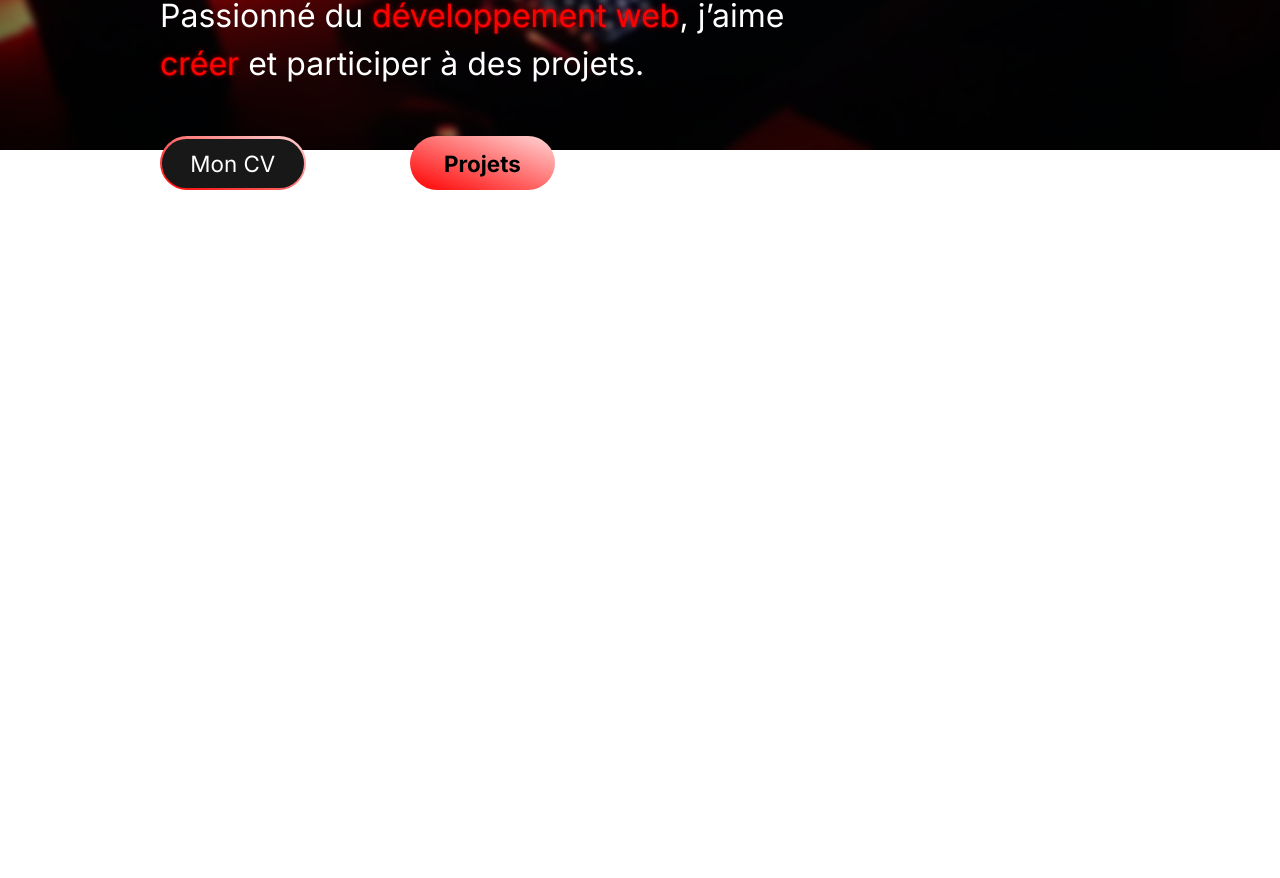
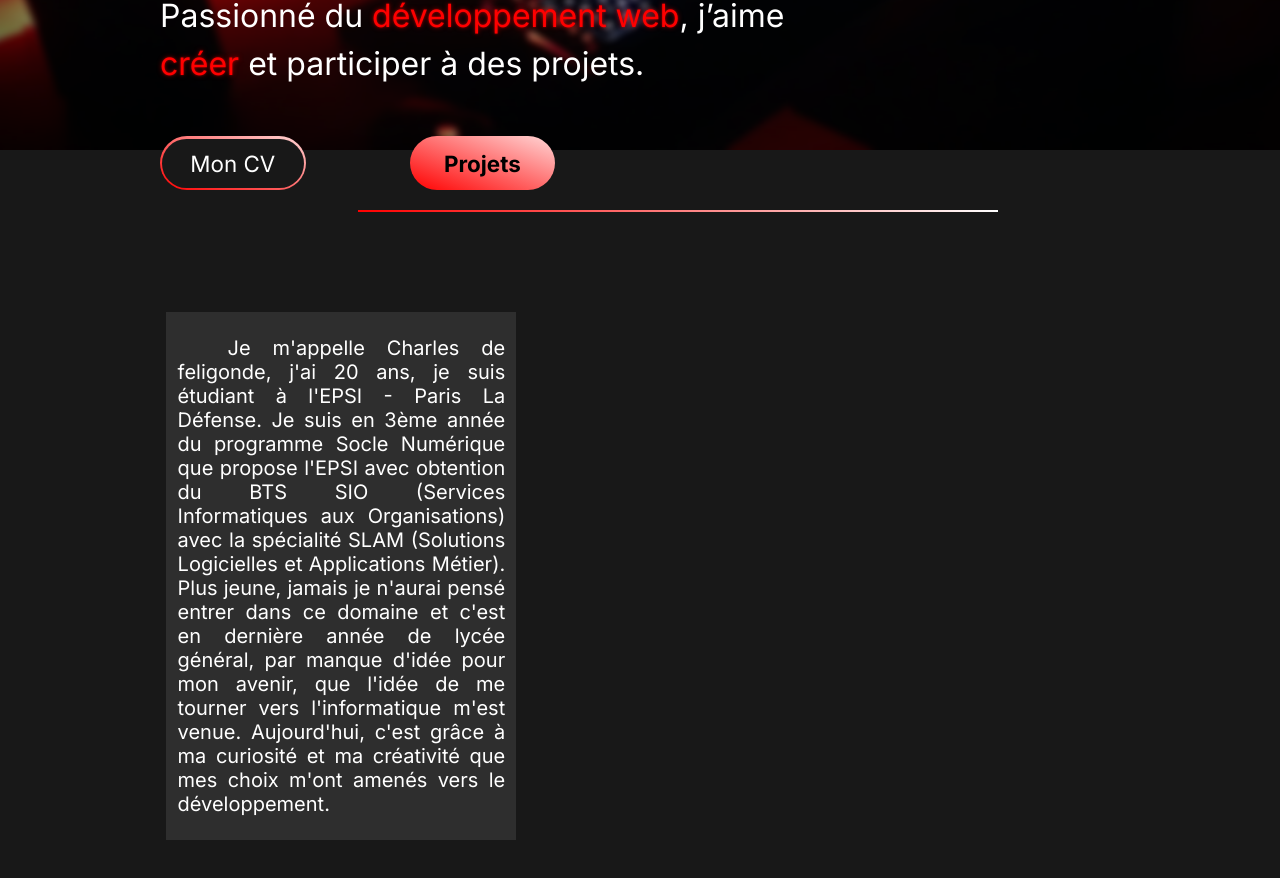
Before and after one commit to Charl2fde/PortfolioNext, a Next.js app in the folder portoflionext/: page / in a window 1280 px wide. Shown: the part 666-1544 px from the top of the page. Before the commit the page ends 1008 px from the top, so only its background shows below. Built offline with nearby package versions, Linux system fonts and the light colour scheme.

Commit message:
📦 NEW: a propos txt

```diff
--- a/portoflionext/src/components/separator/index.tsx
+++ b/portoflionext/src/components/separator/index.tsx
@@ -1,8 +1,10 @@
-import styles from "@/styles/separator.module.css";
+// components/Separator.js
+import React from 'react';
+import styles from '@/styles/separator.module.css';
 
 const Separator = () => {
     return (
-        <div className={styles.Separator}/>
+        <div className={styles.separator}></div>
     );
 };
 
--- a/portoflionext/src/pages/index.tsx
+++ b/portoflionext/src/pages/index.tsx
@@ -40,7 +40,30 @@ export default function Home() {
           </div>
         </section>
         <section className={styles.containerApropos}>
-          <Separator />
+        <Separator />
+          <div className={styles.containerTextApropos}>
+            <div className={styles.bio}>
+              <p>
+                Je m'appelle Charles de feligonde, j'ai 20 ans, je suis étudiant à l'EPSI - Paris La Défense.
+                Je suis en 3ème année du programme Socle Numérique que propose l'EPSI avec obtention du BTS SIO
+                (Services Informatiques aux Organisations) avec la spécialité SLAM (Solutions Logicielles et Applications Métier).
+                Plus jeune, jamais je n'aurai pensé entrer dans ce domaine et c'est en dernière année de lycée général,
+                par manque d'idée pour mon avenir, que l'idée de me tourner vers l'informatique m'est venue. Aujourd'hui,
+                c'est grâce à ma curiosité et ma créativité que mes choix m'ont amenés vers le développement.
+              </p>
+            </div>
+            <div className={styles.returnCards}>
+              <div>
+
+              </div>
+              <div>
+
+              </div>
+              <div>
+
+              </div>
+            </div>
+          </div>
         </section>
       </main>
     </>
--- a/portoflionext/src/styles/Home.module.css
+++ b/portoflionext/src/styles/Home.module.css
@@ -84,7 +84,30 @@
 /* A propos */
 
 .containerApropos {
-    height: 12rem;
+    height: 50rem;
     width: 100%;
-    background-color:rgb(24, 24, 24,);
+    background-color:rgb(24, 24, 24);
+    padding-top: 60px;
 }
+
+.containerTextApropos {
+    display: flex;
+    flex-direction: row;
+    margin-top: 100px;
+}
+
+.bio {
+    margin-left: 13%;
+    height: 33rem;
+    width: 350px;
+    background: rgb(46, 46, 46);
+}
+
+.bio p{
+    color: rgb(255, 255, 255);
+    text-align: justify;
+    height: auto;
+    font-size: 20px;
+    padding: 1.5rem 0.7rem;
+    text-indent: 50px;
+}
--- a/portoflionext/src/styles/separator.module.css
+++ b/portoflionext/src/styles/separator.module.css
@@ -1,5 +1,8 @@
-.separator{
-    height: 80px;
-    width: 5rem;
-    background: red;
+/* components/Separator.module.css */
+
+.separator {
+    width: 40rem;
+    height: 2px;
+    background: linear-gradient(to right, rgb(255, 0, 0), rgb(255, 255, 255));
+    margin: 0 28%;
 }
```
